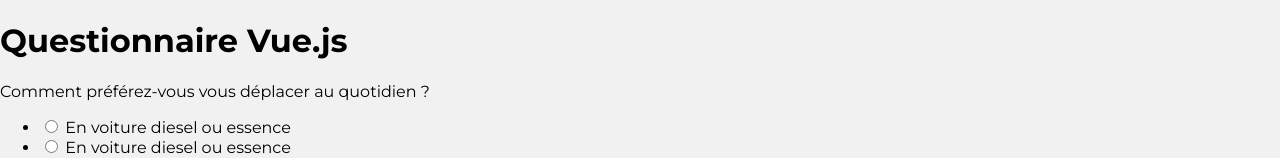
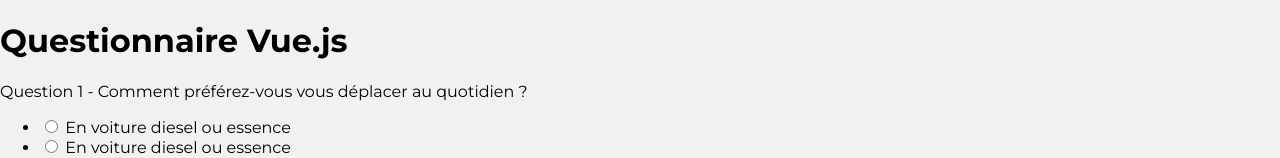
Before and after one commit to QBUTEAU/GreenScore_SAE401, a Vue app: page /questionnairetest in a window 1280 px wide. Shown: the top 158 px of the page. Built offline with nearby package versions, Linux system fonts and the light colour scheme.

Commit message:
Quelques changements

```diff
--- a/src/views/QuesTest.vue
+++ b/src/views/QuesTest.vue
@@ -5,7 +5,7 @@
     <h1>Questionnaire Vue.js</h1>
 
     <div v-if="currentQuestion !== null">
-      <p>{{ questions[currentQuestion].text }}</p>
+      <p>{{ getQuestionIndicator }} - {{ questions[currentQuestion].text }}</p>
       <ul>
         <li
           v-for="(answer, aIndex) in questions[currentQuestion].answers"
@@ -364,6 +364,27 @@
           ],
         },
         {
+          text: "Comment contribuez-vous ou envisagez-vous de contribuer aux associations environnementales ou de conservation ?",
+          answers: [
+            {
+              text: "Je ne suis pas impliqué(e) dans des associations environnementales. ",
+              points: 1,
+            },
+            {
+              text: "J'apprécie les actions des associations environnementales, mais je ne suis pas actuellement impliqué(e).",
+              points: 2,
+            },
+            {
+              text: "J'ai déjà participé à des actions ponctuelles ou fait des dons à des associations environnementales.",
+              points: 3,
+            },
+            {
+              text: "Je suis activement membre d'associations environnementales ou de conservation, contribuant régulièrement à des initiatives et des projets.",
+              points: 4,
+            },
+          ],
+        },
+        {
           text: "Considérez-vous les problèmes environnementaux comme une priorité dans votre vie quotidienne ?",
           answers: [
             {
@@ -392,6 +413,9 @@
     };
   },
   computed: {
+    getQuestionIndicator() {
+      return `Question ${this.currentQuestion + 1}`;
+    },
     getCategory() {
       if (this.totalScore >= 61 && this.totalScore <= 80) {
         return 1;
```
